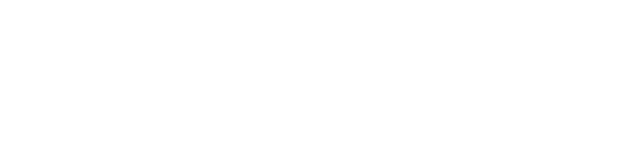
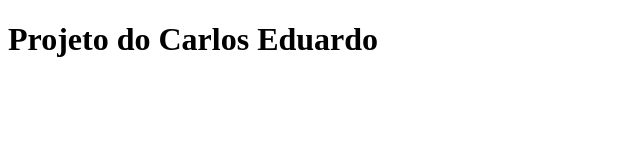
Before and after one commit to CaduLeonel/curso-git, a plain HTML site: page index.html in a window 1280 px wide. Shown: the whole page, without its empty margins (0-640 px from the left). Drawn offline with Linux system fonts and the light colour scheme.

```diff
--- a/index.html
+++ b/index.html
@@ -4,6 +4,6 @@
 	<title></title>
 </head>
 <body>
-
+	<h1>Projeto do Carlos Eduardo</h1>
 </body>
 </html>
```
